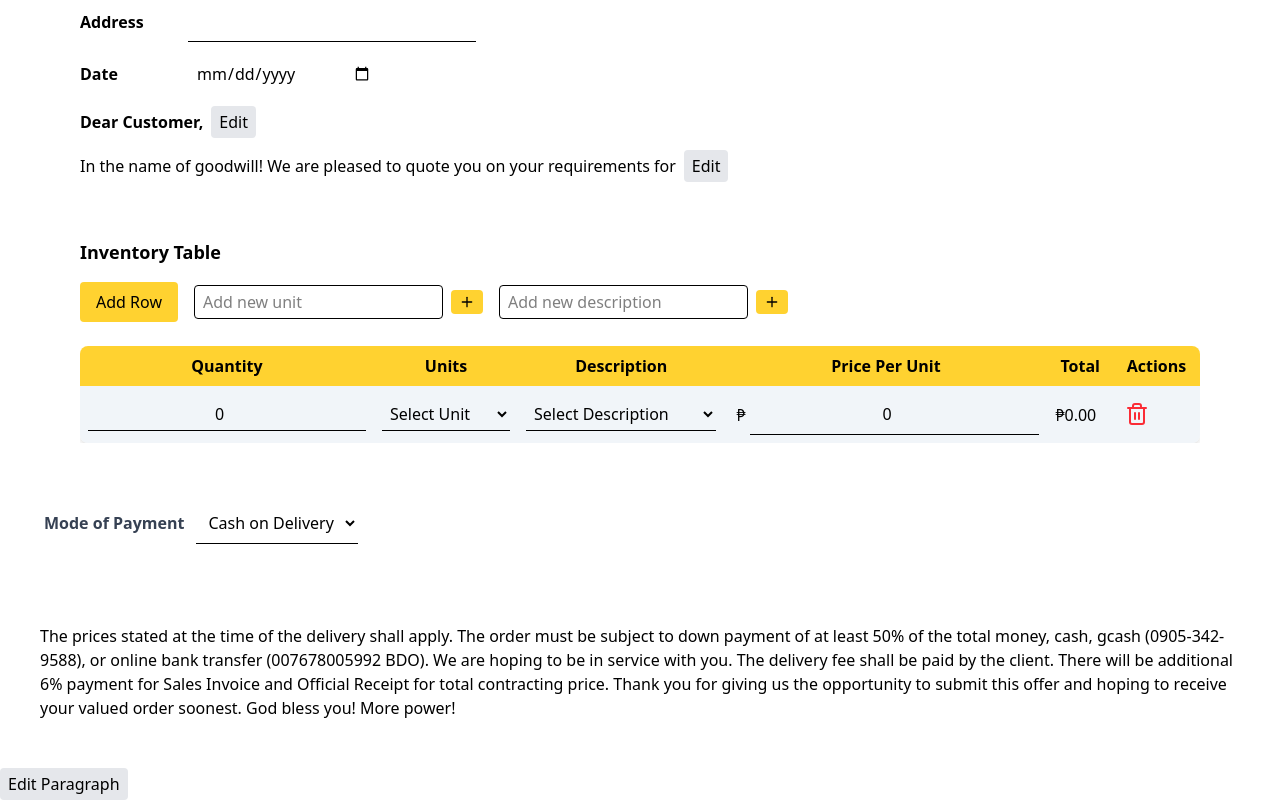
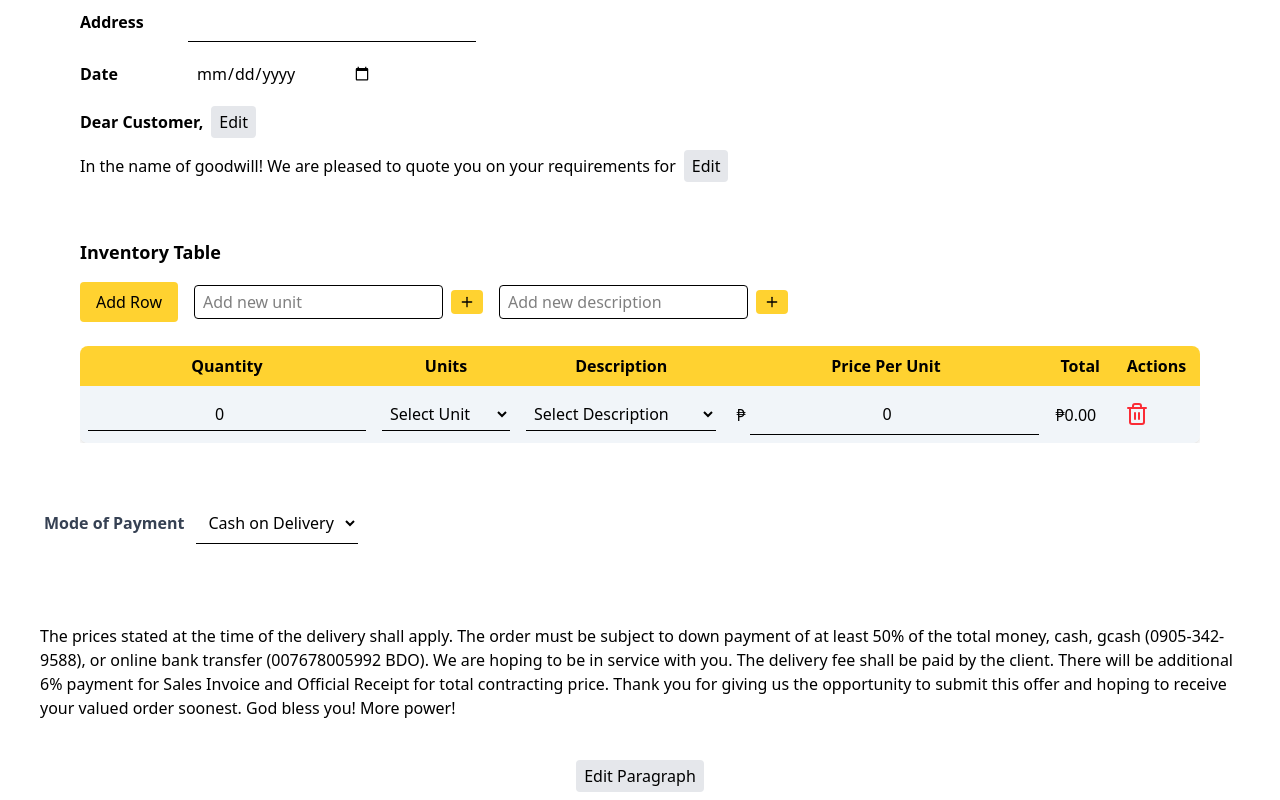
Before and after one commit to gianybut/PCM_QUOTATION, a React (Vite) app in the folder frontend/: page / in a window 1280 px wide. Shown: the part 340-1140 px from the top of the page. Built offline with nearby package versions, Linux system fonts and the light colour scheme.

Commit message:
added non printable tag

```diff
--- a/frontend/src/components/BottomText.jsx
+++ b/frontend/src/components/BottomText.jsx
@@ -28,7 +28,7 @@ Thank you for giving us the opportunity to submit this offer and hoping to recei
       <div className="prose"> {/* Use 'prose' class for better typography */}
         <p className='m-10'>{paragraph1}</p>
       </div>
-      <button onClick={handleEditParagraph1} className="bg-gray-200 hover:bg-gray-300 px-2 py-1 rounded mt-2 items-center">Edit Paragraph</button>
+      <button onClick={handleEditParagraph1} className="bg-gray-200 hover:bg-gray-300 px-2 py-1 rounded mt-2 flex m-auto non-printable">Edit Paragraph</button>
 
       {/* Paragraph 1 Modal */}
       {isModalOpen1 && (
```
